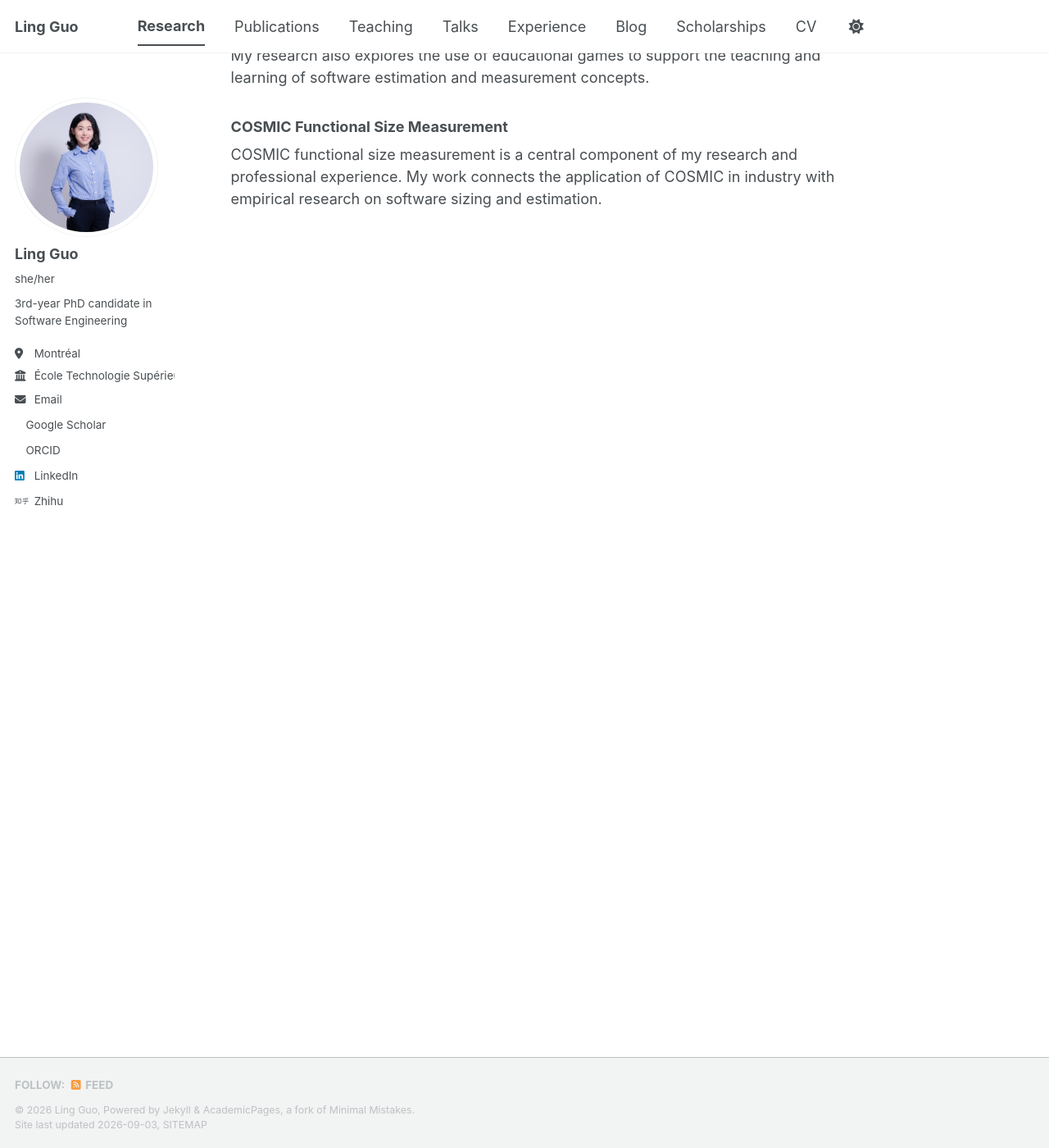
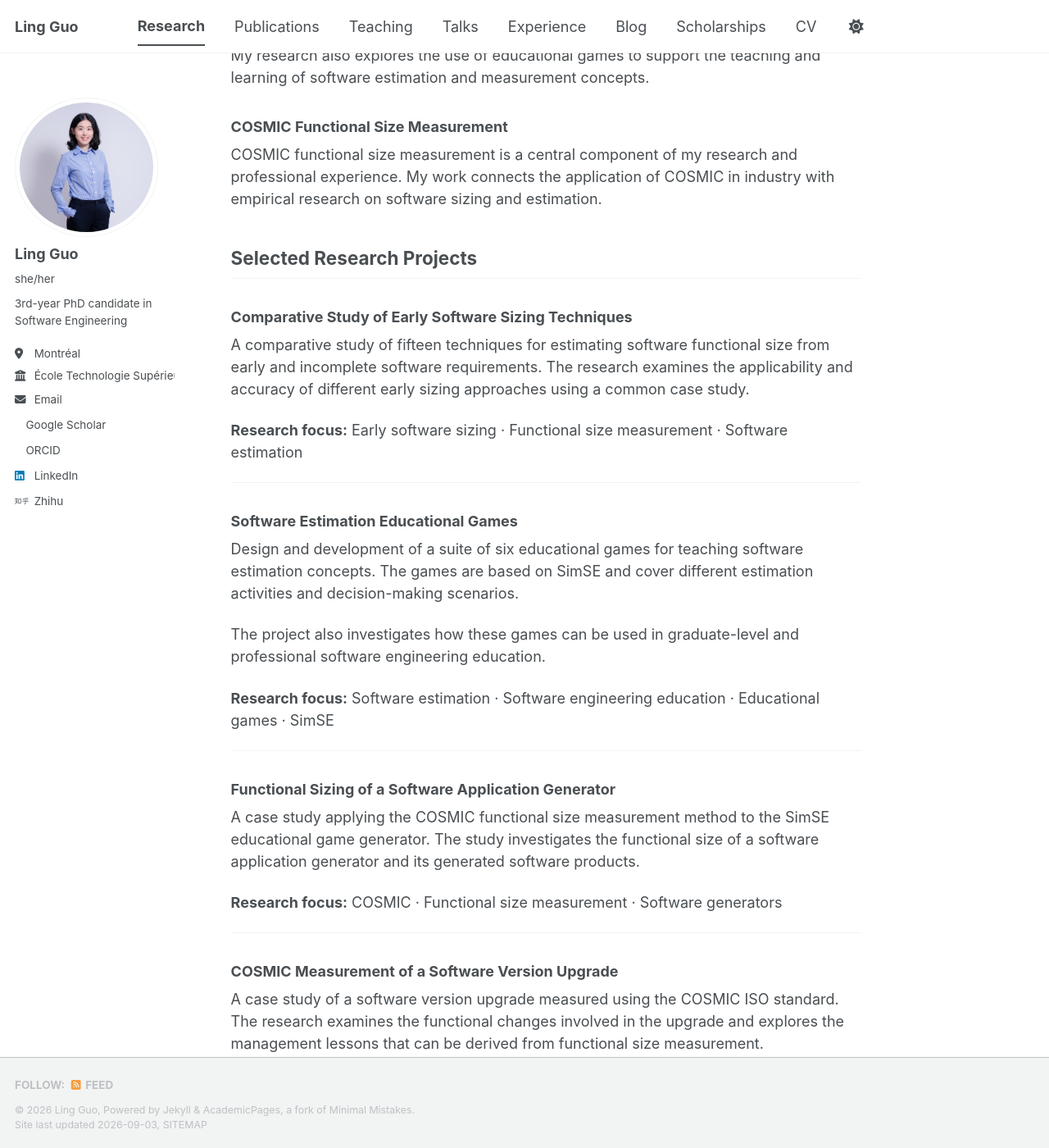
Before and after one commit to lingguo-research/lingguo-research.github.io, a Jekyll site: the page built from _pages/research.md, in a window 1280 px wide and 1400 px high, scrolled down 924 px. Shown: the whole window at 82% size. Built offline with Jekyll 4.4.1, drawn with Linux system fonts in a browser that asks for light colours; a style sheet for code colours, icons or effects is not loaded.

Commit message:
Update research.md

```diff
--- a/_pages/research.md
+++ b/_pages/research.md
@@ -33,3 +33,38 @@ My research also explores the use of educational games to support the teaching a
 ### COSMIC Functional Size Measurement
 
 COSMIC functional size measurement is a central component of my research and professional experience. My work connects the application of COSMIC in industry with empirical research on software sizing and estimation.
+
+
+## Selected Research Projects
+
+### Comparative Study of Early Software Sizing Techniques
+
+A comparative study of fifteen techniques for estimating software functional size from early and incomplete software requirements. The research examines the applicability and accuracy of different early sizing approaches using a common case study.
+
+**Research focus:** Early software sizing · Functional size measurement · Software estimation
+
+---
+
+### Software Estimation Educational Games
+
+Design and development of a suite of six educational games for teaching software estimation concepts. The games are based on SimSE and cover different estimation activities and decision-making scenarios.
+
+The project also investigates how these games can be used in graduate-level and professional software engineering education.
+
+**Research focus:** Software estimation · Software engineering education · Educational games · SimSE
+
+---
+
+### Functional Sizing of a Software Application Generator
+
+A case study applying the COSMIC functional size measurement method to the SimSE educational game generator. The study investigates the functional size of a software application generator and its generated software products.
+
+**Research focus:** COSMIC · Functional size measurement · Software generators
+
+---
+
+### COSMIC Measurement of a Software Version Upgrade
+
+A case study of a software version upgrade measured using the COSMIC ISO standard. The research examines the functional changes involved in the upgrade and explores the management lessons that can be derived from functional size measurement.
+
+**Research focus:** COSMIC · Software maintenance · Software measurement · Project management
```
